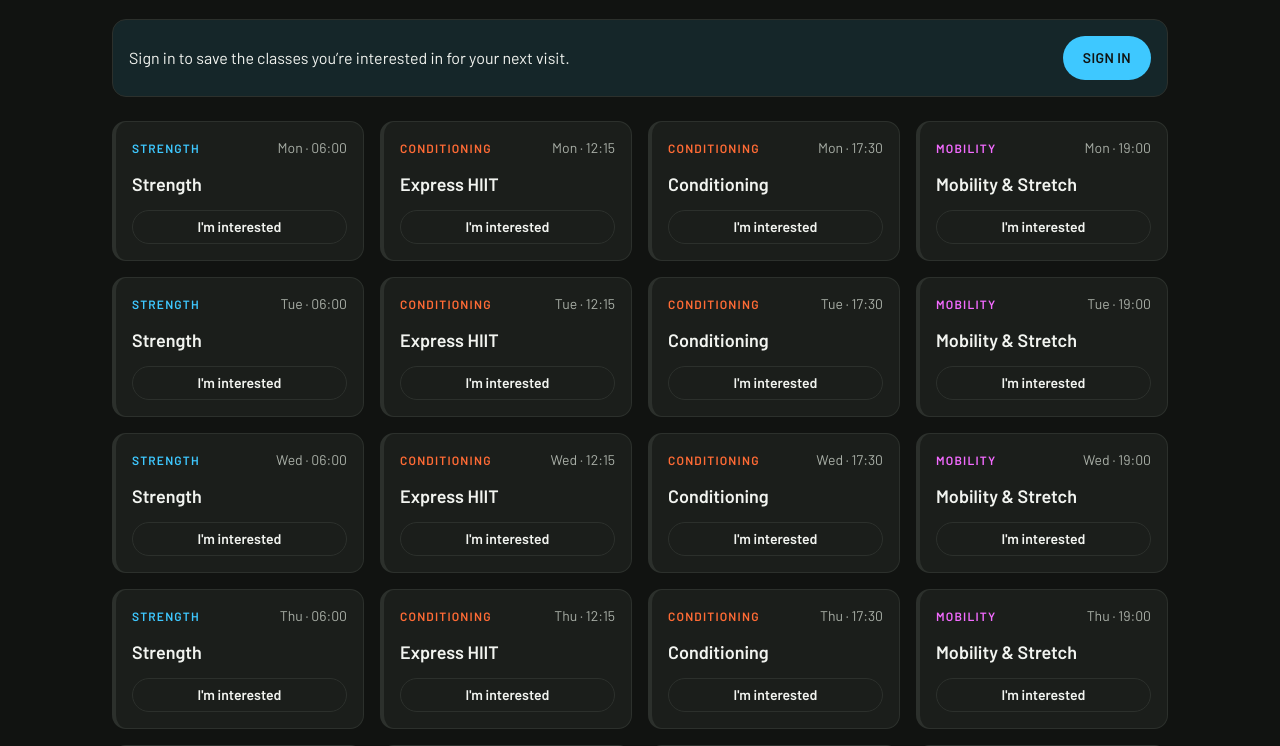
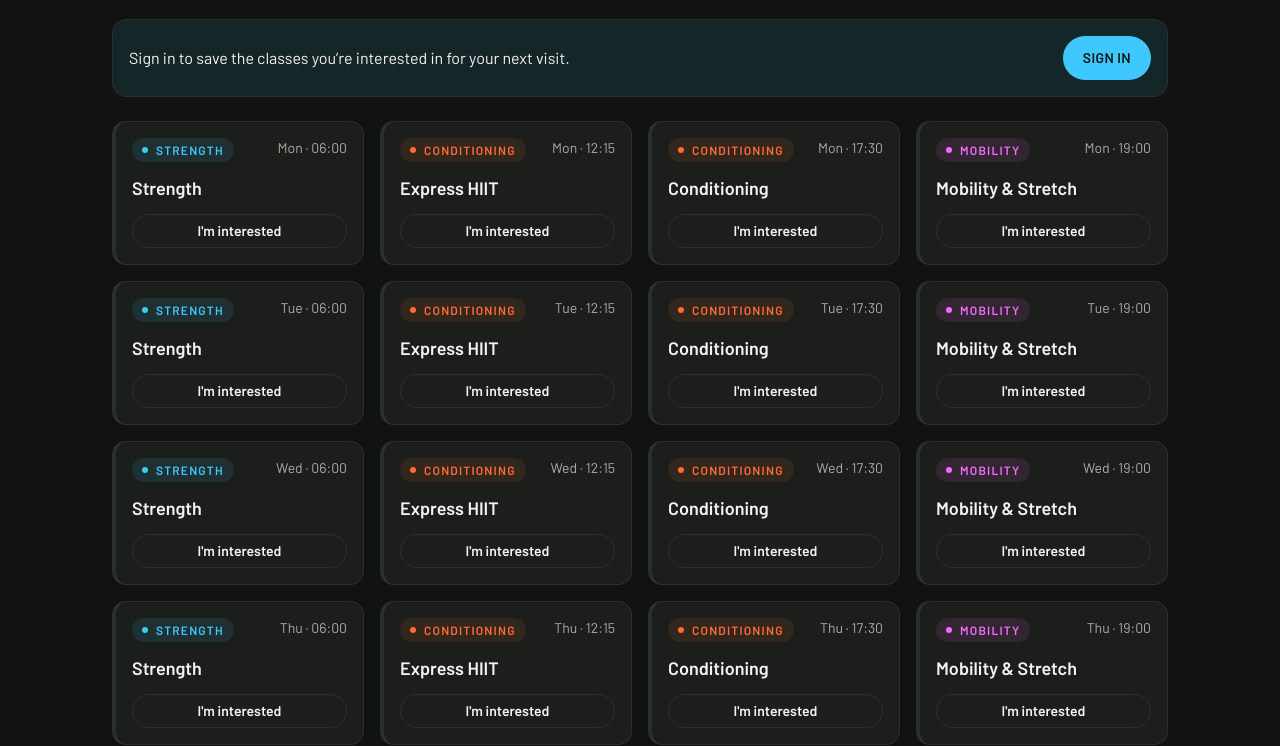
Before and after one commit to deeno2303-maker/iron-fitness, a React (Vite) app in the folder client/: page / in a window 1280 px wide. Shown: the part 920-1666 px from the top of the page. Built offline with nearby package versions, Linux system fonts and the light colour scheme; no server answers.

Commit message:
Updating display in ClassCard.jsx

```diff
--- a/client/src/components/ClassCard.jsx
+++ b/client/src/components/ClassCard.jsx
@@ -1,16 +1,33 @@
 import BookToggle from "./BookToggle";
 
 const typeColor = {
-  Strength: "border-l-strength text-strength",
-  Conditioning: "border-l-conditioning text-conditioning",
-  Mobility: "border-l-mobility text-mobility",
+  Strength: {
+    border: "border-l-strength",
+    badge: "bg-strength/10 text-strength",
+    dot: "bg-strength",
+  },
+  Conditioning: {
+    border: "border-l-conditioning",
+    badge: "bg-conditioning/10 text-conditioning",
+    dot: "bg-conditioning",
+  },
+  Mobility: {
+    border: "border-l-mobility",
+    badge: "bg-mobility/10 text-mobility",
+    dot: "bg-mobility",
+  },
 };
 
 export default function ClassCard({ item, interested, onToggle, busy }) {
+  const colors = typeColor[item.type];
+
   return (
-    <article className={`flex min-w-0 flex-col gap-3 rounded-card border border-l-4 border-iron bg-steel p-4 ${typeColor[item.type] || ""}`}>
+    <article className={`flex min-w-0 flex-col gap-3 rounded-card border border-l-4 border-iron bg-steel p-4 transition-colors duration-200 hover:bg-steel/80 ${colors?.border || ""}`}>
       <div className="flex items-baseline justify-between gap-2">
-        <p className="m-0 text-xs font-bold uppercase tracking-widest">{item.type}</p>
+        <p className={`m-0 inline-flex items-center gap-2 rounded-full px-2.5 py-1 text-xs font-bold uppercase tracking-widest ${colors?.badge || "bg-iron text-muted"}`}>
+          <span aria-hidden="true" className={`h-1.5 w-1.5 rounded-full ${colors?.dot || "bg-muted"}`} />
+          {item.type}
+        </p>
         <p className="m-0 shrink-0 text-sm text-muted">{item.day} · {item.time}</p>
       </div>
       <h3 className="m-0 truncate text-lg font-bold text-chalk">{item.name}</h3>
```
